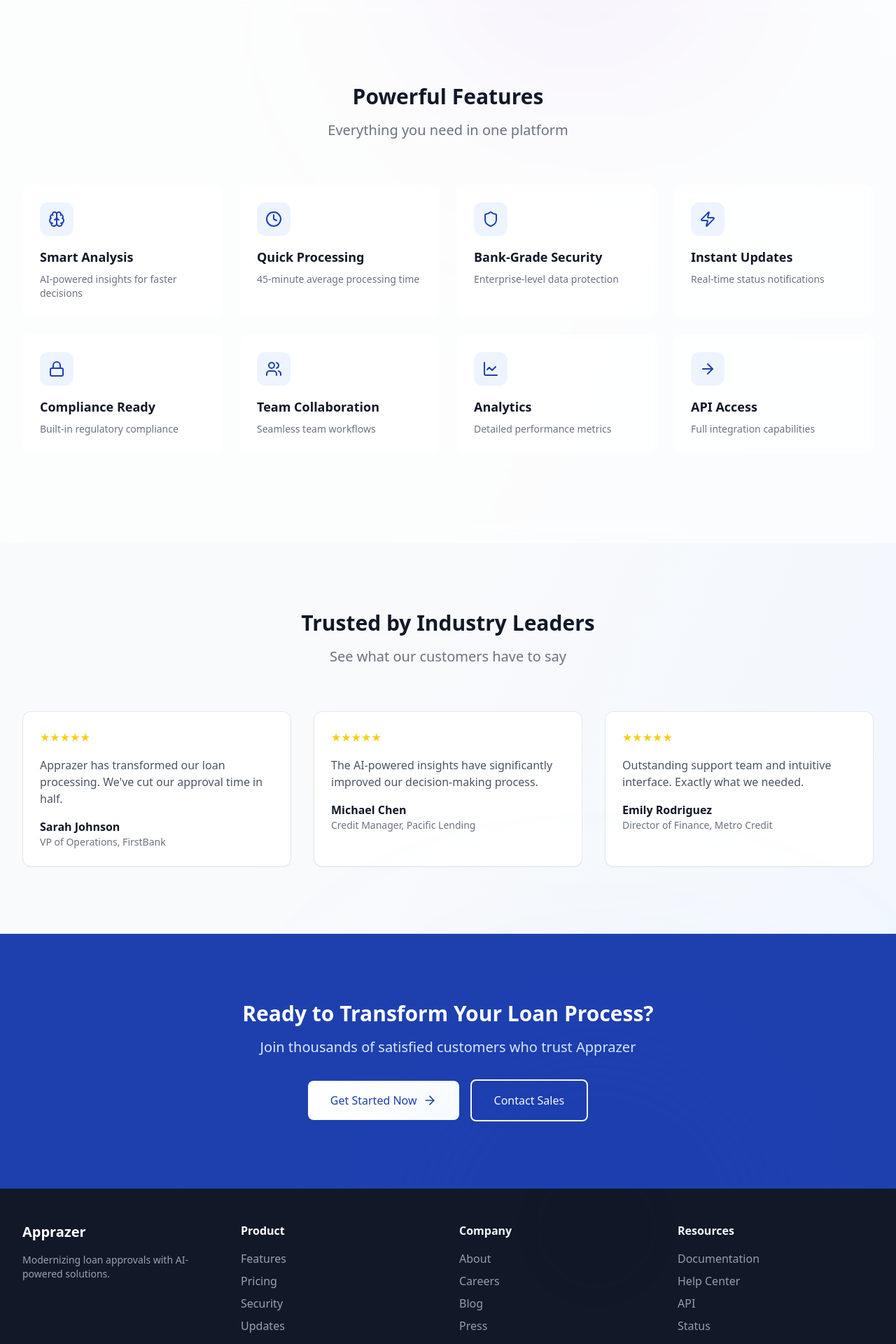
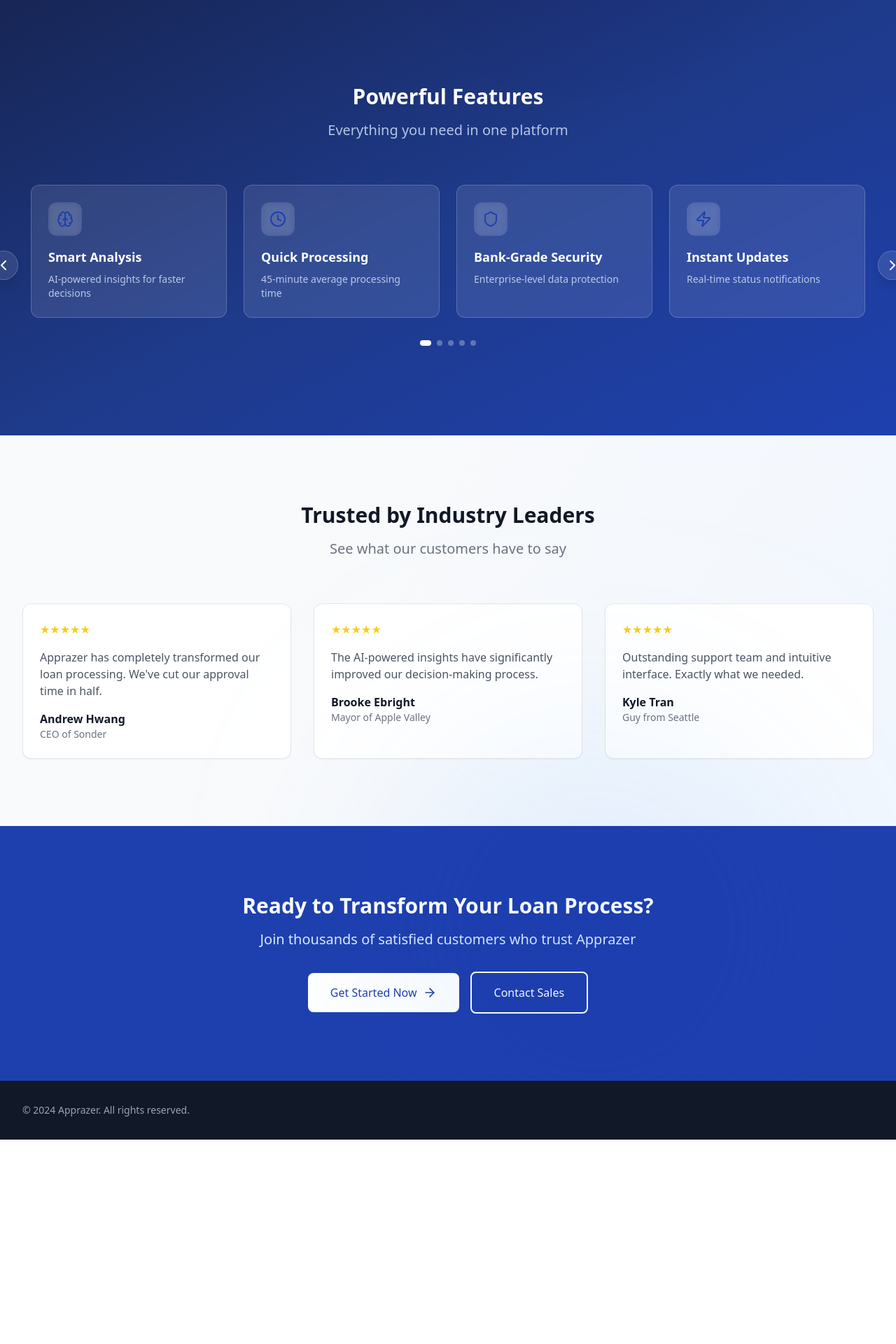
Before and after one commit to justinsiek/Apprazer, a Next.js app in the folder client/: page /hero in a window 1280 px wide. Shown: the part 860-2780 px from the top of the page at 70% size. After the commit the page ends 2488 px from the top, so only its background shows below. Built offline with nearby package versions, Linux system fonts and the light colour scheme.

Commit message:
made verything sexy

```diff
--- a/client/pages/hero.js
+++ b/client/pages/hero.js
@@ -1,8 +1,10 @@
-import React from 'react'
+import React, { useState, useEffect } from 'react'
 import Link from 'next/link'
-import { ArrowRight, CheckCircle2, Clock, Brain, Shield, BarChart2, Users, Zap, Lock, LineChart } from 'lucide-react'
+import { ArrowRight, CheckCircle2, Clock, Brain, Shield, BarChart2, Users, Zap, Lock, LineChart, ChevronLeft, ChevronRight } from 'lucide-react'
 
 const Home = () => {
+  const [currentSlide, setCurrentSlide] = useState(0)
+
   return (
     <div className='min-h-screen bg-gradient-to-br from-gray-50 via-gray-50 to-blue-50 relative overflow-hidden'>
       {/* Background Blur Elements */}
@@ -12,7 +14,7 @@
 
 
       {/* Hero Section - Enhanced */}
-      <div className='max-w-7xl mx-auto px-8 py-32 relative'>
+      <div className='min-h-[calc(100vh-80px)] max-w-7xl mx-auto px-8 py-32 relative'>
         <div className='grid grid-cols-2 gap-16 items-center'>
           {/* Left Column */}
           <div className='space-y-8'>
@@ -114,14 +116,19 @@
         </div>
       </div>
 
-      {/* Features Grid - Enhanced */}
-      <div className='bg-white/50 backdrop-blur-md py-32'>
+      {/* Features Carousel */}
+      <div className='bg-gradient-to-br from-blue-950 via-blue-900 to-blue-800 py-32'>
         <div className='max-w-7xl mx-auto px-8'>
           <div className='text-center mb-16'>
-            <h2 className='text-3xl font-bold text-gray-900 mb-4'>Powerful Features</h2>
-            <p className='text-xl text-gray-500'>Everything you need in one platform</p>
+            <h2 className='text-3xl font-bold text-white mb-4'>Powerful Features</h2>
+            <p className='text-xl text-blue-100/80'>Everything you need in one platform</p>
           </div>
-          <div className='grid grid-cols-4 gap-6'>
+
+          <div className='relative'>
+            {/* Carousel Container */}
+            <div className='overflow-hidden'>
+              <div className='flex transition-transform duration-500 ease-in-out'
+                   style={{ transform: `translateX(-${currentSlide * 25}%)` }}>
                 {[
                   {
                     icon: <Brain className='w-6 h-6 text-blue-800' />,
@@ -164,14 +171,47 @@
                     description: 'Full integration capabilities'
                   }
                 ].map((feature, index) => (
-              <div key={index} className='p-6 bg-white/50 backdrop-blur-sm rounded-xl border border-white/50 hover:bg-white/80 transition-all duration-300'>
-                <div className='h-12 w-12 bg-blue-100/50 backdrop-blur-sm rounded-xl flex items-center justify-center mb-4'>
+                  <div key={index} className='min-w-[25%] px-3'>
+                    <div className='p-6 bg-white/10 backdrop-blur-sm rounded-xl border border-white/20 hover:bg-white/20 transition-all duration-300 h-full'>
+                      <div className='h-12 w-12 bg-blue-100/10 backdrop-blur-sm rounded-xl flex items-center justify-center mb-4'>
                         {feature.icon}
                       </div>
-                <h3 className='text-lg font-semibold text-gray-900 mb-2'>{feature.title}</h3>
-                <p className='text-sm text-gray-500'>{feature.description}</p>
+                      <h3 className='text-lg font-semibold text-white mb-2'>{feature.title}</h3>
+                      <p className='text-sm text-blue-100/80'>{feature.description}</p>
+                    </div>
                   </div>
                 ))}
+              </div>
+            </div>
+
+            {/* Navigation Buttons */}
+            <button
+              onClick={() => setCurrentSlide(Math.max(0, currentSlide - 1))}
+              className='absolute left-0 top-1/2 -translate-y-1/2 -translate-x-12 p-2 rounded-full bg-white/10 border border-white/20 shadow-lg hover:bg-white/20 transition-all duration-200'
+              disabled={currentSlide === 0}
+            >
+              <ChevronLeft className='w-6 h-6 text-white' />
+            </button>
+            <button
+              onClick={() => setCurrentSlide(Math.min(4, currentSlide + 1))}
+              className='absolute right-0 top-1/2 -translate-y-1/2 translate-x-12 p-2 rounded-full bg-white/10 border border-white/20 shadow-lg hover:bg-white/20 transition-all duration-200'
+              disabled={currentSlide === 4}
+            >
+              <ChevronRight className='w-6 h-6 text-white' />
+            </button>
+
+            {/* Dots Navigation */}
+            <div className='flex justify-center space-x-2 mt-8'>
+              {[0, 1, 2, 3, 4].map((dot) => (
+                <button
+                  key={dot}
+                  onClick={() => setCurrentSlide(dot)}
+                  className={`w-2 h-2 rounded-full transition-all duration-200 ${
+                    currentSlide === dot ? 'bg-white w-4' : 'bg-white/30'
+                  }`}
+                />
+              ))}
+            </div>
           </div>
         </div>
       </div>
@@ -187,19 +227,19 @@
           <div className='grid grid-cols-3 gap-8'>
             {[
               {
-                quote: "Apprazer has transformed our loan processing. We've cut our approval time in half.",
-                author: "Sarah Johnson",
-                role: "VP of Operations, FirstBank"
+                quote: "Apprazer has completely transformed our loan processing. We've cut our approval time in half.",
+                author: "Andrew Hwang",
+                role: "CEO of Sonder"
               },
               {
                 quote: "The AI-powered insights have significantly improved our decision-making process.",
-                author: "Michael Chen",
-                role: "Credit Manager, Pacific Lending"
+                author: "Brooke Ebright",
+                role: "Mayor of Apple Valley"
               },
               {
                 quote: "Outstanding support team and intuitive interface. Exactly what we needed.",
-                author: "Emily Rodriguez",
-                role: "Director of Finance, Metro Credit"
+                author: "Kyle Tran",
+                role: "Guy from Seattle"
               }
             ].map((testimonial, index) => (
               <div key={index} className='p-6 bg-white rounded-xl border border-gray-200 shadow-sm'>
@@ -243,44 +283,9 @@
       </div>
 
       {/* Footer */}
-      <footer className='bg-gray-900 text-gray-400 py-12'>
-        <div className='max-w-7xl mx-auto px-8'>
-          <div className='grid grid-cols-4 gap-8'>
-            <div>
-              <span className='text-xl font-semibold text-white mb-4 block'>Apprazer</span>
-              <p className='text-sm'>Modernizing loan approvals with AI-powered solutions.</p>
-            </div>
-            {[
-              {
-                title: 'Product',
-                links: ['Features', 'Pricing', 'Security', 'Updates']
-              },
-              {
-                title: 'Company',
-                links: ['About', 'Careers', 'Blog', 'Press']
-              },
-              {
-                title: 'Resources',
-                links: ['Documentation', 'Help Center', 'API', 'Status']
-              }
-            ].map((column, index) => (
-              <div key={index}>
-                <h3 className='font-semibold text-white mb-4'>{column.title}</h3>
-                <ul className='space-y-2'>
-                  {column.links.map((link, i) => (
-                    <li key={i}>
-                      <Link href="#" className='hover:text-white transition-colors'>
-                        {link}
-                      </Link>
-                    </li>
-                  ))}
-                </ul>
-              </div>
-            ))}
-          </div>
-          <div className='border-t border-gray-800 mt-12 pt-8 text-sm'>
+      <footer className='bg-gray-900 text-gray-400 py-8'>
+        <div className='max-w-7xl mx-auto px-8 text-sm'>
           <p>© 2024 Apprazer. All rights reserved.</p>
-          </div>
         </div>
       </footer>
     </div>
--- a/client/pages/login.js
+++ b/client/pages/login.js
@@ -4,17 +4,26 @@
 const Login = () => {
   return (
     <div className='flex min-h-screen'>
-      {/* Left Section */}
-      <div className='w-1/2 bg-blue-800 text-white p-12 flex flex-col justify-between'>
-        <div>
+      {/* Left Section - Enhanced with more prominent gradients */}
+      <div className='relative w-1/2 bg-gradient-to-br from-blue-950 via-blue-900 to-blue-800 text-white p-12 flex flex-col justify-between overflow-hidden'>
+        {/* Background gradient blobs - increased size and opacity */}
+        <div className='absolute top-[-20%] left-[-10%] w-[800px] h-[800px] bg-blue-500/40 rounded-full mix-blend-multiply filter blur-[120px] animate-blob'></div>
+        <div className='absolute top-[20%] right-[-20%] w-[600px] h-[600px] bg-indigo-500/40 rounded-full mix-blend-multiply filter blur-[120px] animate-blob animation-delay-2000'></div>
+        <div className='absolute bottom-[-20%] left-[10%] w-[700px] h-[700px] bg-violet-500/40 rounded-full mix-blend-multiply filter blur-[120px] animate-blob animation-delay-4000'></div>
+
+        {/* Overlay gradient for better text contrast */}
+        <div className='absolute inset-0 bg-gradient-to-b from-blue-900/10 to-blue-950/50'></div>
+
+        {/* Content */}
+        <div className='relative z-10'>
           <span className='text-xl font-semibold'>Apprazer</span>
         </div>
 
-        <div className='max-w-md'>
+        <div className='relative z-10 max-w-md'>
           <blockquote className='text-2xl font-medium mb-4'>
             "This application saved my life, and I'm so grateful for it."
           </blockquote>
-          <p className='text-white'>Jillyan Canaveral</p>
+          <p className='text-white/90'>- Leo Wucohen</p>
         </div>
       </div>
 
@@ -38,14 +47,14 @@
 
           <Link
             href="/dashboard"
-            className='flex h-12 w-full bg-blue-800 hover:bg-blue-800 text-white font-semibold rounded-lg transition-all duration-200 justify-center items-center shadow-md hover:shadow-lg transform hover:-translate-y-0.5'
+            className='flex h-12 w-full bg-blue-800 hover:bg-blue-900 text-white font-semibold rounded-lg transition-all duration-200 justify-center items-center shadow-md hover:shadow-lg transform hover:-translate-y-0.5'
           >
             Sign In
           </Link>
 
           <div className='flex gap-1 text-sm'>
             <span className='text-gray-500'>Don't have an account?</span>
-            <Link href="/signup" className='text-blue-800 hover:text-blue-800 font-medium'>
+            <Link href="/signup" className='text-blue-800 hover:text-blue-900 font-medium'>
               Sign up
             </Link>
           </div>
```
Also changed, not shown: client/pages/dashboard.js (+48 -41 lines). Lines whose indentation alone changed are shown as unchanged.
